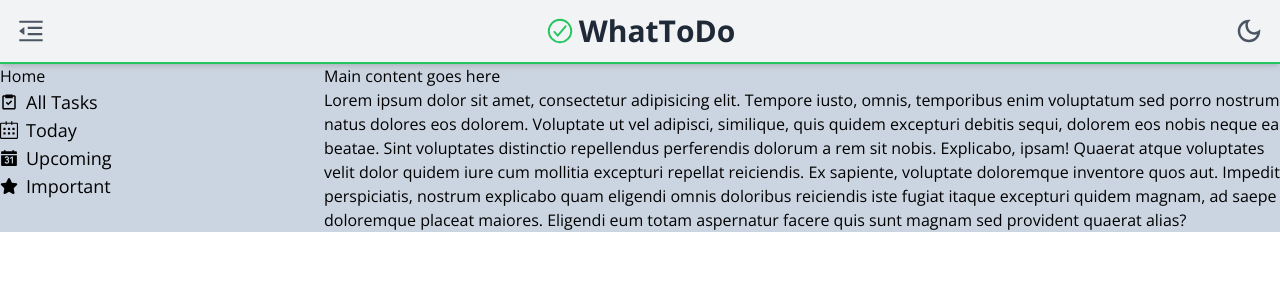
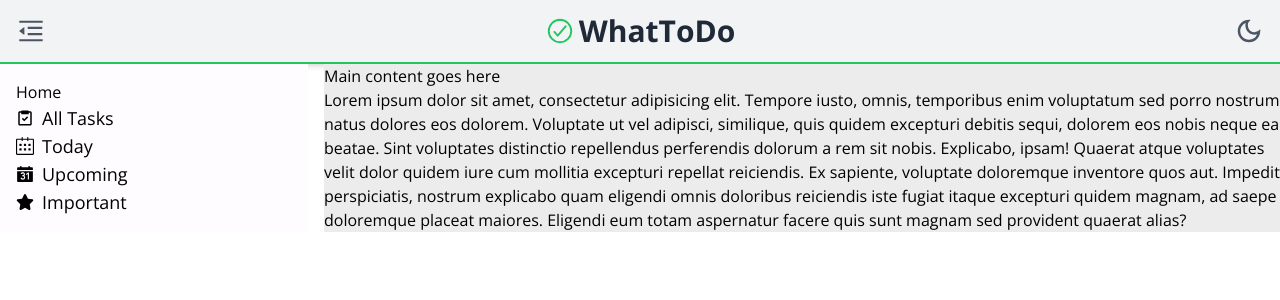
Before and after one commit to bismarkagyare/todo-react, a React (Vite) app: page / in a window 1280 px wide. Shown: the top 300 px of the page. Built offline with nearby package versions, Linux system fonts and the light colour scheme.

Commit message:
change color throughout layout

```diff
--- a/src/App.jsx
+++ b/src/App.jsx
@@ -5,7 +5,7 @@ import Sidebar from './components/Sidebar';
 import Main from './components/Main';
 const App = () => {
   return (
-    <div className='bg-slate-300'>
+    <div>
       <Header />
       <div className='grid grid-cols-4 gap-4'>
         <div className='col-span-1'>
--- a/src/components/Main.jsx
+++ b/src/components/Main.jsx
@@ -2,7 +2,7 @@ import React from 'react';
 
 const Main = () => {
   return (
-    <div>
+    <div className='bg-[#ececec]'>
       <div>Main content goes here</div>
       <p>
         Lorem ipsum dolor sit amet, consectetur adipisicing elit. Tempore iusto,
--- a/src/components/Sidebar.jsx
+++ b/src/components/Sidebar.jsx
@@ -6,8 +6,7 @@ import { FaStar } from 'react-icons/fa6';
 
 const Sidebar = () => {
   return (
-    <div>
-      <div>
+    <div className='bg-[#fefcfe] p-4'>
       <h2>Home</h2>
       <article className='flex items-center gap-2 text-lg'>
         <BiTask />
@@ -26,7 +25,6 @@ const Sidebar = () => {
         <p>Important</p>
       </article>
     </div>
-    </div>
   );
 };
 
```
Lines whose indentation alone changed are shown as unchanged.
